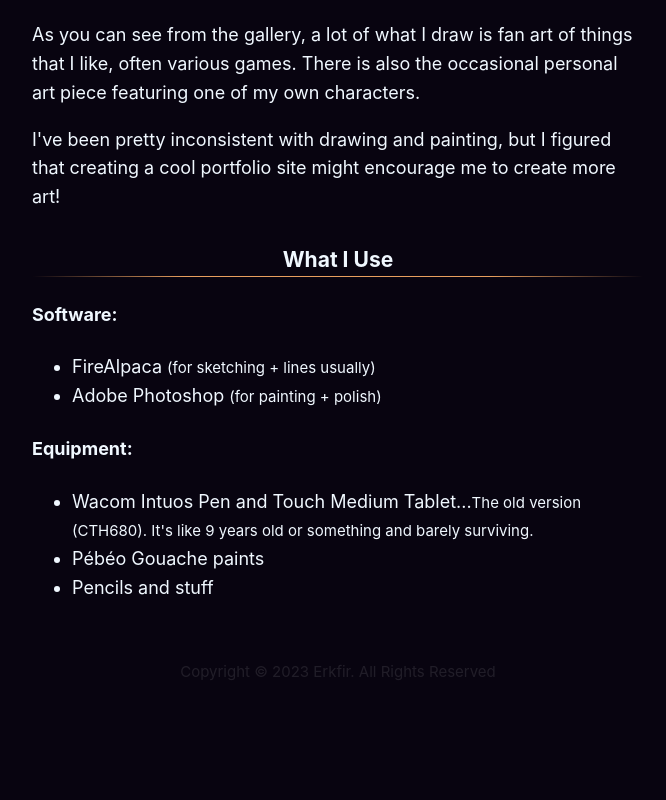
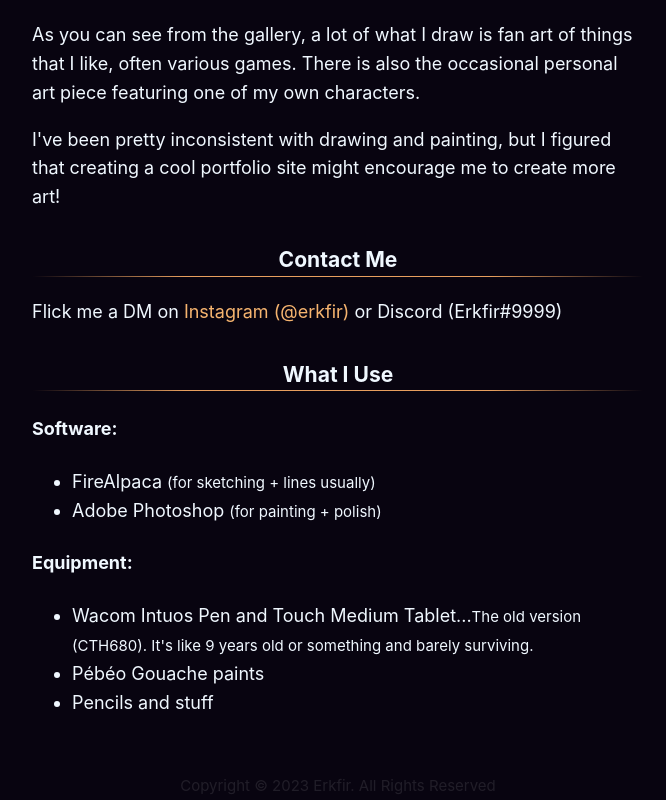
Before and after one commit to LydiaLooi/Erkfolio, a Next.js app: page /about in a window 1280 px wide. Shown: the part 662-1462 px from the top of the page, without its empty margins (302-968 px from the left). Before the commit the page ends 1348 px from the top, so only its background shows below. Built offline with nearby package versions, Linux system fonts and the light colour scheme.

Commit message:
Moved cdn imports to _app. Fixed logger. Added contact me

```diff
--- a/components/layout.js
+++ b/components/layout.js
@@ -2,7 +2,6 @@ import Head from 'next/head';
 import Image from 'next/image';
 import styles from './layout.module.css';
 import utilStyles from '../styles/utils.module.css';
-import Link from 'next/link';
 import NavBar from './navbar';
 
 const name = 'Erkfir';
@@ -54,7 +53,7 @@ export default function Layout({ children, home }) {
                 <meta name="twitter:card" content="summary_large_image" />
 
                 <meta name="viewport" content="width=device-width, initial-scale=1.0" />
-                <link rel="stylesheet" href="https://maxcdn.bootstrapcdn.com/font-awesome/4.7.0/css/font-awesome.min.css" integrity="sha384-wvfXpqpZZVQGK6TAh5PVlGOfQNHSoD2xbE+QkPxCAFlNEevoEH3Sl0sibVcOQVnN" crossOrigin="anonymous" />
+
             </Head>
             <header className={styles.header}>
 
--- a/pages/_app.js
+++ b/pages/_app.js
@@ -1,10 +1,16 @@
+import Script from 'next/script';
 import '../styles/globals.css';
+import Head from 'next/head';
 export default function App({ Component, pageProps }) {
     return (
         <>
+            <Head>
+                <link rel="stylesheet" href="https://maxcdn.bootstrapcdn.com/font-awesome/4.7.0/css/font-awesome.min.css" integrity="sha384-wvfXpqpZZVQGK6TAh5PVlGOfQNHSoD2xbE+QkPxCAFlNEevoEH3Sl0sibVcOQVnN" crossOrigin="anonymous" />
+            </Head>
             <Component {...pageProps} />
+            <Script src="https://ajax.googleapis.com/ajax/libs/jquery/3.6.4/jquery.min.js" integrity="sha384-UG8ao2jwOWB7/oDdObZc6ItJmwUkR/PfMyt9Qs5AwX7PsnYn1CRKCTWyncPTWvaS" crossOrigin="anonymous"></Script>
+
             <footer className="footer"><small>Copyright &copy; 2023 Erkfir. All Rights Reserved</small></footer>
-
         </>
     );
 }
--- a/pages/about.js
+++ b/pages/about.js
@@ -17,6 +17,10 @@ export default function AboutPage() {
             <p>As you can see from the gallery, a lot of what I draw is fan art of things that I like, often various games. There is also the occasional personal art piece featuring one of my own characters.</p>
             <p>I've been pretty inconsistent with drawing and painting, but I figured that creating a cool portfolio site might encourage me to create more art!</p>
 
+            <h3 className={utilStyles.underline}>Contact Me</h3>
+            Flick me a DM on <a href="https://instagram.com/erkfir">Instagram (@erkfir)</a> or Discord (Erkfir#9999)
+
+
             <h3 className={utilStyles.underline}>What I Use</h3>
             <h4>Software:</h4>
             <ul>
--- a/pages/dashboard/index.js
+++ b/pages/dashboard/index.js
@@ -49,7 +49,7 @@ function resizeImage(imageFile) {
     // Load the image
     let reader = new FileReader();
     reader.onload = function (readerEvent) {
-        logged.debug("loaded")
+        logger.debug("loaded")
         let image = new Image();
         image.onload = function (imageEvent) {
 
@@ -183,7 +183,6 @@ export default function Dashboard() {
         <Layout>
             <Head>
                 <title>Dasboard</title>
-                <script src="https://ajax.googleapis.com/ajax/libs/jquery/3.6.4/jquery.min.js" integrity="sha384-UG8ao2jwOWB7/oDdObZc6ItJmwUkR/PfMyt9Qs5AwX7PsnYn1CRKCTWyncPTWvaS" crossorigin="anonymous"></script>
             </Head>
             <h1>This is the dashboard page</h1>
 
```
